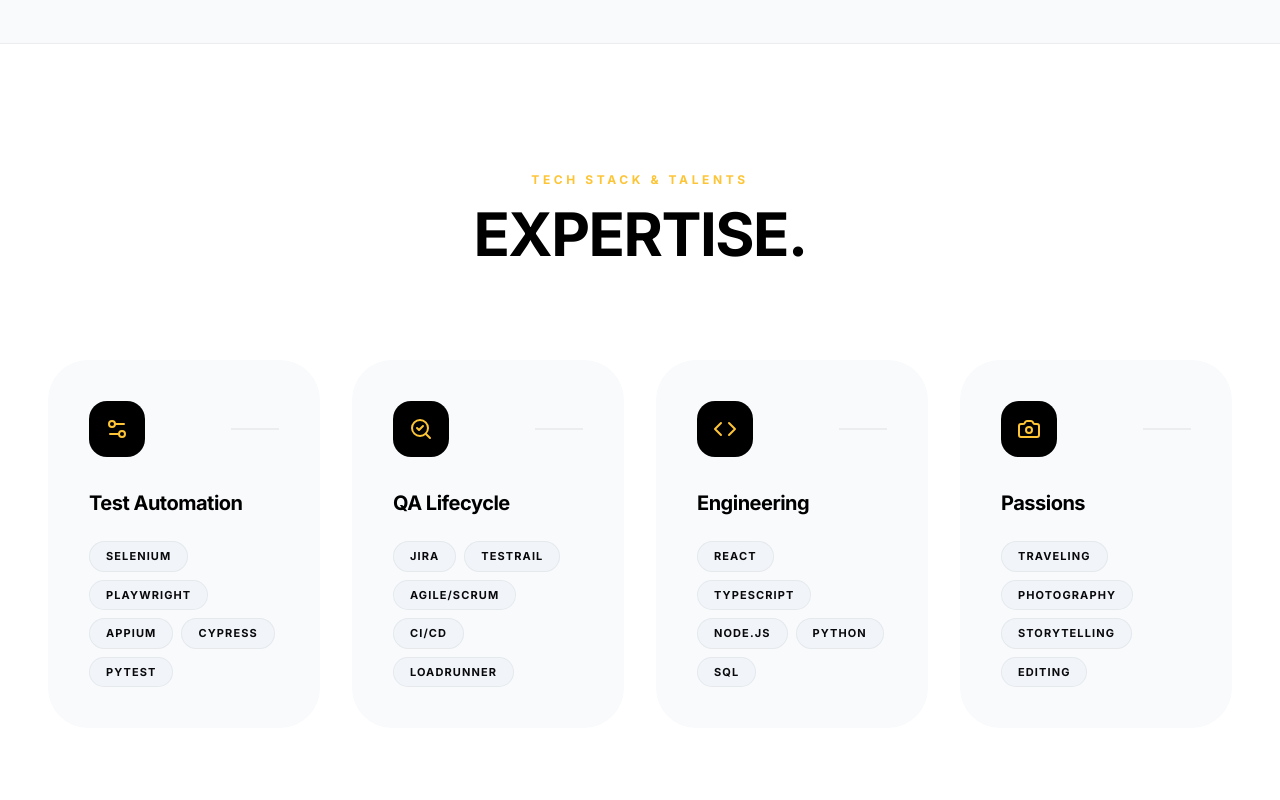
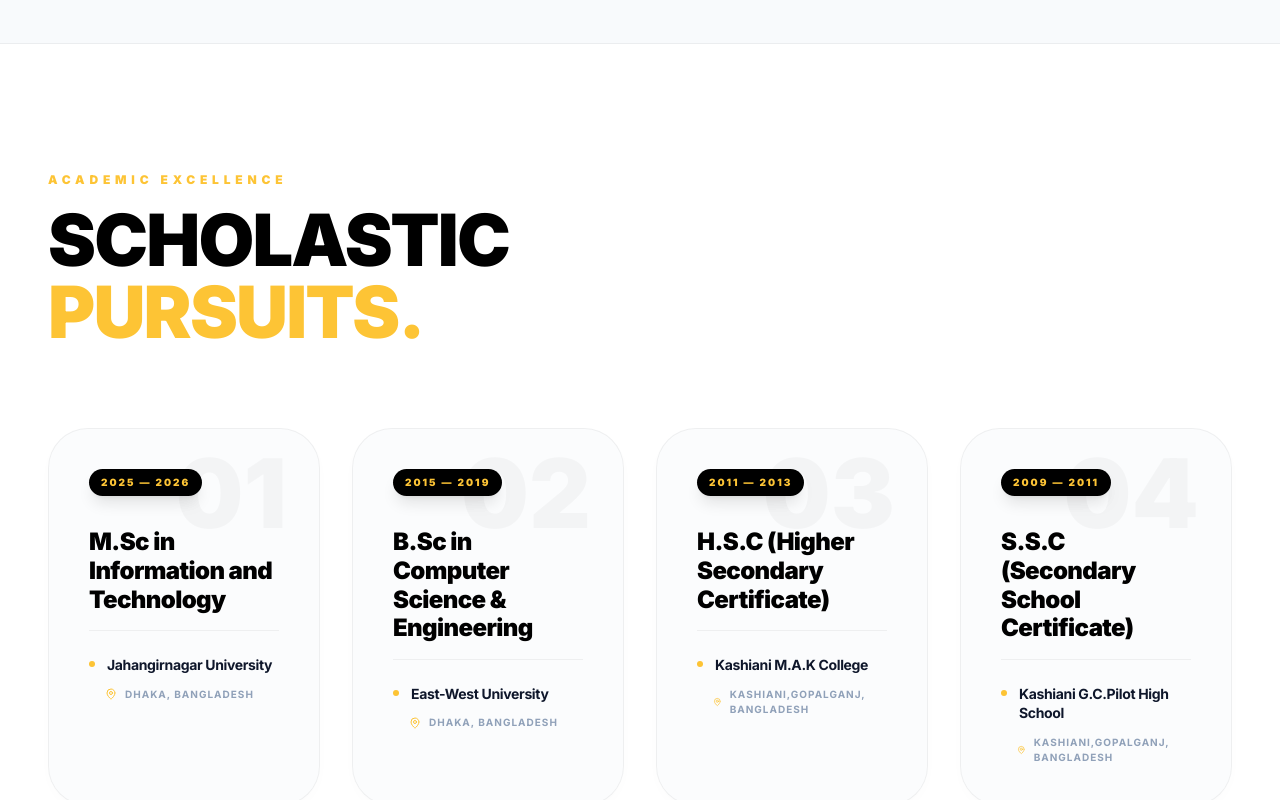
Before and after one commit to maksudpranto/pranto_portfolio, a Next.js app: page / in a window 1280 px wide. Shown: the part 2700-3500 px from the top of the page. Built offline with nearby package versions, Linux system fonts and the light colour scheme.

Commit message:
Education Section Added

```diff
--- a/src/app/page.tsx
+++ b/src/app/page.tsx
@@ -4,11 +4,11 @@ import { Button } from "@/components/ui/button";
 import { motion, AnimatePresence } from "framer-motion";
 import Link from "next/link";
 import Image from "next/image";
-import { Code, Sparkles, ArrowRight, Github, Twitter, Linkedin, Facebook, Instagram, Mail, Camera, MapPin, SearchCheck, Briefcase, Settings2, Database } from "lucide-react";
+import { Code, Sparkles, ArrowRight, Github, Twitter, Linkedin, Facebook, Instagram, Mail, Camera, MapPin, SearchCheck, Briefcase, Settings2, Database, GraduationCap } from "lucide-react";
 import { PhotographyGallery } from "@/components/photography-gallery";
 import { TravelStories } from "@/components/travel-stories";
 
-import { SOCIAL_LINKS } from "@/lib/constants";
+import { SOCIAL_LINKS, EDUCATION_DATA } from "@/lib/constants";
 
 export default function Home() {
   return (
@@ -280,6 +280,73 @@ export default function Home() {
         </div>
       </section>
 
+      {/* Premium Studio-Slick Education Section */}
+      <section className="py-24 sm:py-32 bg-white relative overflow-hidden">
+        {/* Decorative Background Elements */}
+        <div className="absolute top-1/2 left-1/2 -translate-x-1/2 -translate-y-1/2 w-[80%] h-[80%] bg-[#FDC435]/5 rounded-full blur-[120px] -z-10" />
+
+        <div className="max-w-[1400px] mx-auto px-4 sm:px-8 lg:px-12">
+          <div className="flex flex-col items-start mb-20 gap-4">
+            <span className="text-[#FDC435] font-black text-xs tracking-[0.4em] uppercase">Academic Excellence</span>
+            <h2 className="text-4xl sm:text-6xl lg:text-7xl font-black tracking-tight text-black leading-none">
+              SCHOLASTIC <br />
+              <span className="text-[#FDC435]">PURSUITS.</span>
+            </h2>
+          </div>
+
+          <div className="grid grid-cols-1 md:grid-cols-2 lg:grid-cols-4 gap-6 xl:gap-8">
+            {EDUCATION_DATA.map((edu, i) => (
+              <motion.div
+                key={i}
+                initial={{ opacity: 0, y: 40 }}
+                whileInView={{ opacity: 1, y: 0 }}
+                viewport={{ once: true }}
+                transition={{ duration: 0.8, delay: i * 0.15, ease: [0.16, 1, 0.3, 1] }}
+                className="group relative h-full flex flex-col p-8 sm:p-10 bg-slate-50/50 backdrop-blur-sm hover:bg-white border border-black/5 hover:border-[#FDC435]/50 rounded-[2.5rem] transition-all duration-700 shadow-[0_4px_20px_-10px_rgba(0,0,0,0.05)] hover:shadow-[0_20px_50px_-20px_rgba(253,196,53,0.15)]"
+              >
+                {/* Large Background Numeral */}
+                <div className="absolute top-4 right-8 text-8xl font-black text-black/[0.03] group-hover:text-[#FDC435]/10 transition-colors duration-700 select-none pointer-events-none">
+                  0{i + 1}
+                </div>
+
+                <div className="relative z-10 flex flex-col h-full gap-8">
+                  {/* Period Badge */}
+                  <div className="flex">
+                    <span className="text-[10px] font-black tracking-[0.2em] uppercase px-3 py-1.5 bg-black text-[#FDC435] rounded-full shadow-lg shadow-black/10">
+                      {edu.period}
+                    </span>
+                  </div>
+
+                  <div className="flex flex-col gap-4">
+                    <h3 className="text-2xl sm:text-2xl lg:text-xl xl:text-2xl font-black tracking-tight text-black leading-[1.2] group-hover:text-[#FDC435] transition-colors duration-500">
+                      {edu.degree}
+                    </h3>
+
+                    <div className="flex flex-col gap-3 pt-6 border-t border-black/5">
+                      <div className="flex items-start gap-3">
+                        <div className="w-1.5 h-1.5 rounded-full bg-[#FDC435] mt-1.5 shrink-0" />
+                        <span className="text-slate-900 font-bold text-sm tracking-tight leading-snug">
+                          {edu.institution}
+                        </span>
+                      </div>
+                      <div className="flex items-center gap-2 text-slate-400 font-bold text-[10px] uppercase tracking-widest pl-4">
+                        <MapPin className="w-3 h-3 text-[#FDC435]" />
+                        {edu.location}
+                      </div>
+                    </div>
+                  </div>
+                </div>
+
+                {/* Hover Animation Sparkle */}
+                <div className="absolute bottom-6 right-6 opacity-0 group-hover:opacity-100 transition-opacity duration-500">
+                  <Sparkles className="w-6 h-6 text-[#FDC435] animate-pulse" />
+                </div>
+              </motion.div>
+            ))}
+          </div>
+        </div>
+      </section>
+
       {/* Skills & Expertise Section */}
       <section className="py-16 sm:py-24 lg:py-32 bg-white">
         <div className="max-w-[1400px] mx-auto px-4 sm:px-8 lg:px-12">
--- a/src/lib/constants.ts
+++ b/src/lib/constants.ts
@@ -151,3 +151,34 @@ export const BLOG_POSTS = [
         `
     }
 ];
+
+export const EDUCATION_DATA = [
+    {
+        degree: "M.Sc in Information and Technology",
+        institution: "Jahangirnagar University",
+        period: "2025 — 2026",
+        location: "Dhaka, Bangladesh",
+        //description: "Focused on Software Engineering, Testing Methodologies, and Web Technologies. Completed several projects on Automated Testing and Quality Assurance."
+    },
+    {
+        degree: "B.Sc in Computer Science & Engineering",
+        institution: "East-West University",
+        period: "2015 — 2019",
+        location: "Dhaka, Bangladesh",
+        //description: "Focused on Software Engineering, Testing Methodologies, and Web Technologies. Completed several projects on Automated Testing and Quality Assurance."
+    },
+    {
+        degree: "H.S.C (Higher Secondary Certificate)",
+        institution: "Kashiani M.A.K College",
+        period: "2011 — 2013",
+        location: "Kashiani,Gopalganj, Bangladesh",
+        //description: "Focused on Software Engineering, Testing Methodologies, and Web Technologies. Completed several projects on Automated Testing and Quality Assurance."
+    },
+    {
+        degree: "S.S.C (Secondary School Certificate)",
+        institution: "Kashiani G.C.Pilot High School",
+        period: "2009 — 2011",
+        location: "Kashiani,Gopalganj, Bangladesh",
+        //description: "Science Group with focus on Mathematics and Physics."
+    }
+];
```
